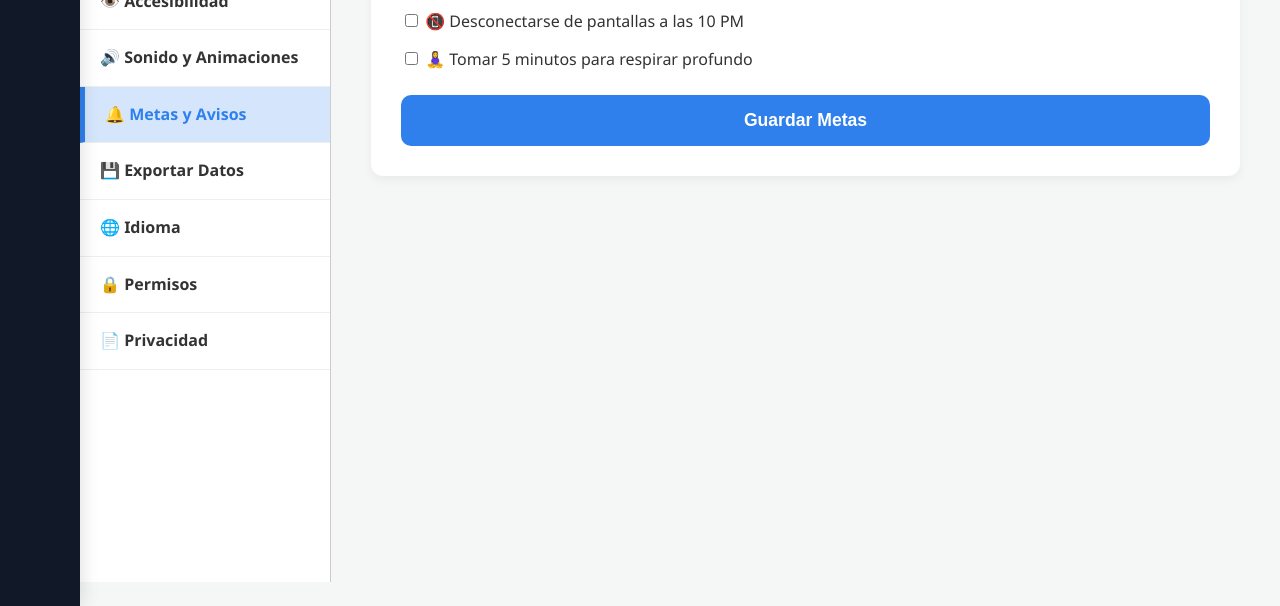
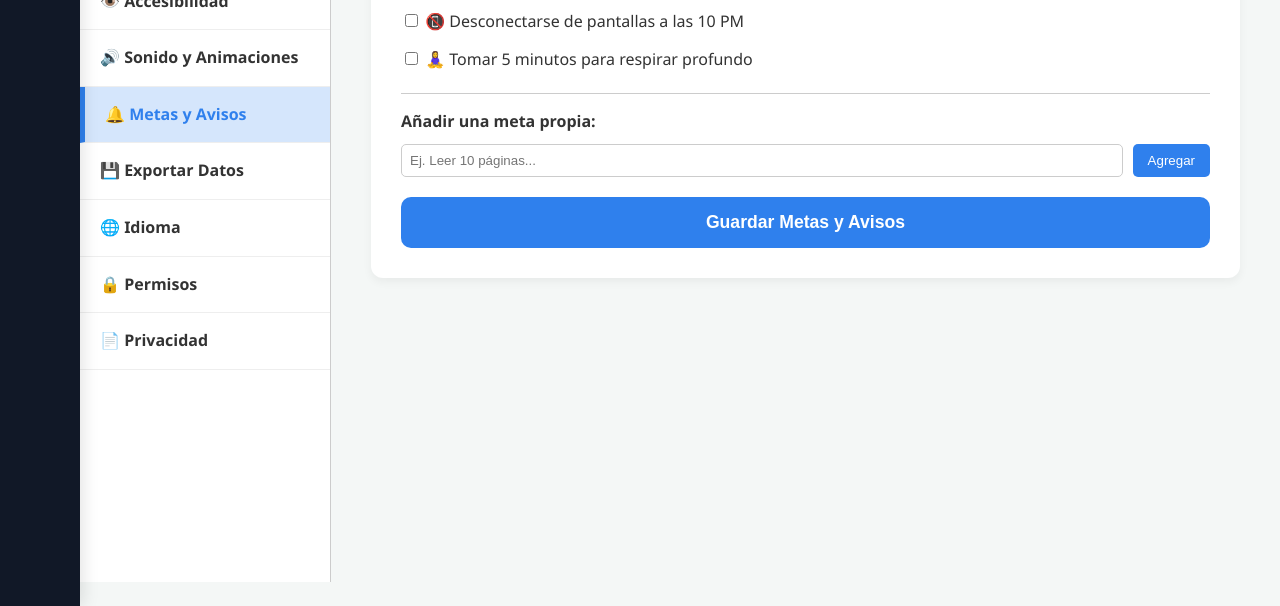
Before and after one commit to jesuss0928/proyecto-alegria, a website with bundled scripts: page ajustes.html in a window 1280 px wide. Both pictures are taken after a click on the item "🔔 Metas y Avisos". Shown: the part 218-824 px from the top of the page. Built offline with nearby package versions, Linux system fonts and the light colour scheme; no server answers.

Commit message:
Update ajustes.html

```diff
--- a/ajustes.html
+++ b/ajustes.html
@@ -124,12 +124,23 @@
         <div id="sec-notificaciones" class="config-panel">
             <h2>Metas de Bienestar</h2>
             <p>¿Qué quieres que te recordemos cada día?</p>
-            <div style="margin-top: 15px; display: flex; flex-direction: column; gap: 12px;">
+
+            <div id="lista-metas" style="margin-top: 15px; display: flex; flex-direction: column; gap: 12px;">
                 <label><input type="checkbox" class="check-meta" value="agua"> 💧 Beber agua</label>
                 <label><input type="checkbox" class="check-meta" value="pantallas"> 📵 Desconectarse de pantallas a las 10 PM</label>
                 <label><input type="checkbox" class="check-meta" value="respirar"> 🧘‍♀️ Tomar 5 minutos para respirar profundo</label>
-                <button class="btn-guardar-config" onclick="guardarMetas()" style="margin-top: 10px;">Guardar Metas</button>
             </div>
+
+            <!-- Tenda para añadir meta personalizada -->
+            <div style="margin-top: 20px; padding-top: 15px; border-top: 1px solid #ccc;">
+                <strong>Añadir una meta propia:</strong>
+                <div style="display: flex; gap: 10px; margin-top: 10px;">
+                    <input type="text" id="input-nueva-meta" placeholder="Ej. Leer 10 páginas..." style="flex-grow: 1; padding: 8px; border-radius: 5px; border: 1px solid #ccc;">
+                    <button onclick="agregarMetaPersonalizada()" style="background: var(--primary-color); color: white; border: none; padding: 8px 15px; border-radius: 5px; cursor: pointer;">Agregar</button>
+                </div>
+            </div>
+
+            <button class="btn-guardar-config" onclick="guardarMetas()" style="margin-top: 20px;">Guardar Metas y Avisos</button>
         </div>
 
         <!-- NUEVO: EXPORTAR DATOS -->
```
